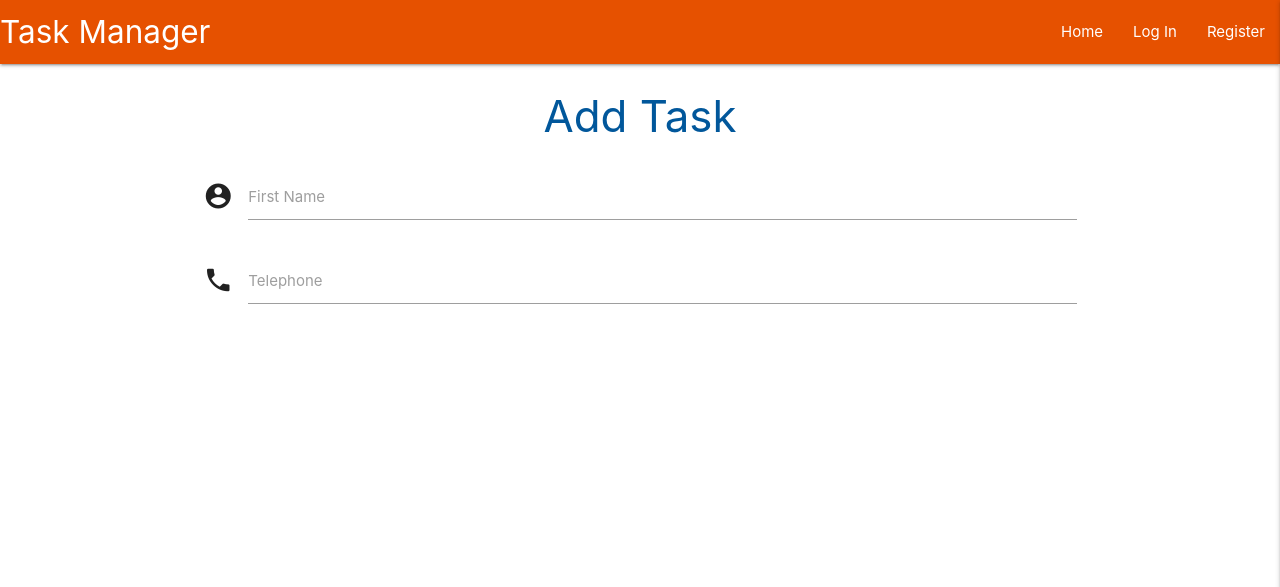
After one commit to pawoods/task-manager-mongo, a Flask app: page /add_task in a window 1280 px wide. The commit adds this page. Shown: the top 587 px of the page. Run offline with Flask 3, Linux system fonts and the light colour scheme; some libraries are stand-ins or nearby versions.

Commit message:
adds task form template

```diff
--- a/app.py
+++ b/app.py
@@ -97,6 +97,11 @@ def bogout():
     return redirect(url_for("bogin"))
 
 
+@app.route("/add_task")
+def add_task():
+    return render_template("add_task.html")
+
+
 if __name__ == "__main__":
     app.run(
         host=os.environ.get("IP"),
--- /dev/null
+++ b/templates/add_task.html
@@ -0,0 +1,23 @@
+{% extends "base.html" %}
+{% block content %}
+
+    <h3 class="light-blue-text text-darken-4 center-align">Add Task</h3>
+
+    <div class="row">
+        <form class="col s12" method="POST" action="">
+            <div class="row">
+                <div class="input-field col s12">
+                    <i class="material-icons prefix">account_circle</i>
+                    <input id="icon_prefix" type="text" class="validate">
+                    <label for="icon_prefix">First Name</label>
+                </div>
+                <div class="input-field col s12">
+                    <i class="material-icons prefix">phone</i>
+                    <input id="icon_telephone" type="tel" class="validate">
+                    <label for="icon_telephone">Telephone</label>
+                </div>
+            </div>
+        </form>
+    </div>
+
+{% endblock %}
--- a/templates/base.html
+++ b/templates/base.html
@@ -24,7 +24,7 @@
                     <li><a href="{{ url_for('get_tasks') }}">Home</a></li>
                     {% if session.user %}
                         <li><a href="{{ url_for('profile', username=session['user']) }}">Profile</a></li>
-                        <li><a href="#">New Task</a></li>
+                        <li><a href="{{ url_for('add_task') }}">New Task</a></li>
                         <li><a href="#">Manage Categories</a></li>
                         <li><a href="{{ url_for('bogout') }}">Log Out</a></li>
                     {% else %}
@@ -40,7 +40,7 @@
             <li><a href="{{ url_for('get_tasks') }}">Home</a></li>
             {% if session.user %}
                 <li><a href="{{ url_for('profile', username=session['user']) }}">Profile</a></li>
-                <li><a href="#">New Task</a></li>
+                <li><a href="{{ url_for('add_task') }}">New Task</a></li>
                 <li><a href="#">Manage Categories</a></li>
                 <li><a href="{{ url_for('bogout') }}">Log Out</a></li>
             {% else %}
```
